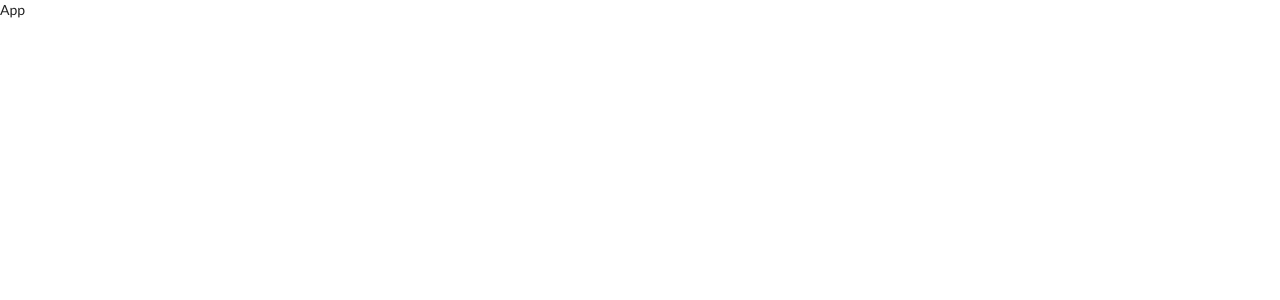
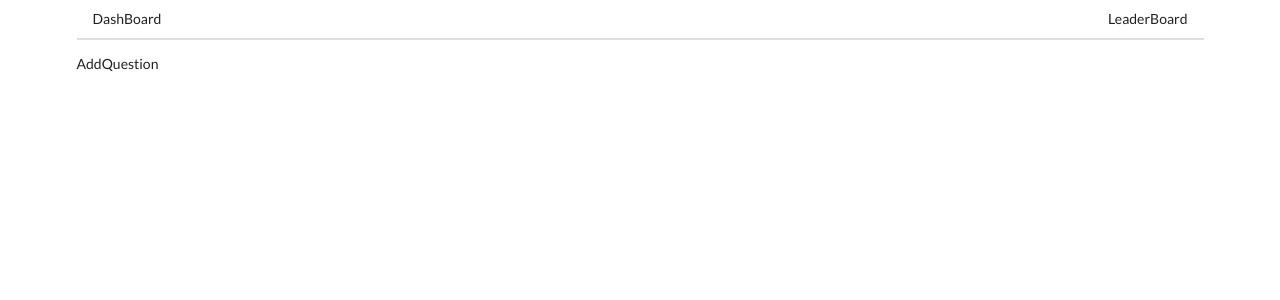
Before and after one commit to nadiaalshezawy/wouldyourather, a React (Create React App) app: page /add in a window 1280 px wide. Shown: the top 300 px of the page. Built offline with nearby package versions, Linux system fonts and the light colour scheme.

Commit message:
finish with the routing

```diff
--- /dev/null
+++ b/src/components/AddQuestion.js
@@ -0,0 +1,7 @@
+import React from "react";
+
+const AddQuestion = () => {
+  return <div> AddQuestion</div>;
+};
+
+export default AddQuestion;
--- a/src/components/App.js
+++ b/src/components/App.js
@@ -1,7 +1,29 @@
 import React from "react";
+import { BrowserRouter, Route } from "react-router-dom";
+import Login from "./Login";
+import LeaderBoard from "./LeaderBoard";
+import AddQuestion from "./AddQuestion";
+import DashBoard from "./DashBoard";
+import Error from "./Error";
+import Question from "./Question";
+import Header from "./Header";
 
 const App = () => {
-  return <div>App</div>;
+  return (
+    <div className="ui container">
+      <BrowserRouter>
+        <div>
+          <Header />
+          <Route path="/" exact component={DashBoard} />
+          <Route path="/add" exact component={AddQuestion} />
+          <Route path="/leaderboard" exact component={LeaderBoard} />
+          <Route path="/question" exact component={Question} />
+          <Route path="/error" exact component={Error} />
+          <Route path="/login" exact component={Login} />
+        </div>
+      </BrowserRouter>
+    </div>
+  );
 };
 
 export default App;
--- /dev/null
+++ b/src/components/DashBoard.js
@@ -0,0 +1,7 @@
+import React from "react";
+
+const DashBoard = () => {
+  return <div>DashBoard</div>;
+};
+
+export default DashBoard;
--- /dev/null
+++ b/src/components/Error.js
@@ -0,0 +1,7 @@
+import React from "react";
+
+const Error = () => {
+  return <div>Error</div>;
+};
+
+export default Error;
--- /dev/null
+++ b/src/components/Header.js
@@ -0,0 +1,18 @@
+import React from "react";
+import { Link } from "react-router-dom";
+const Header = () => {
+  return (
+    <div className="ui secondary pointing menu">
+      <Link to="/" className="item">
+        DashBoard
+      </Link>
+      <div className="right menu">
+        <Link to="/leaderboard" className="item">
+          LeaderBoard
+        </Link>
+      </div>
+    </div>
+  );
+};
+
+export default Header;
--- /dev/null
+++ b/src/components/LeaderBoard.js
@@ -0,0 +1,7 @@
+import React from "react";
+
+const LeaderBoard = () => {
+  return <div>LeaderBoard</div>;
+};
+
+export default LeaderBoard;
--- /dev/null
+++ b/src/components/Login.js
@@ -0,0 +1,7 @@
+import React from "react";
+
+const Login = () => {
+  return <div>Login</div>;
+};
+
+export default Login;
--- /dev/null
+++ b/src/components/Question.js
@@ -0,0 +1,7 @@
+import React from "react";
+
+const Question = () => {
+  return <div>Question</div>;
+};
+
+export default Question;
```
